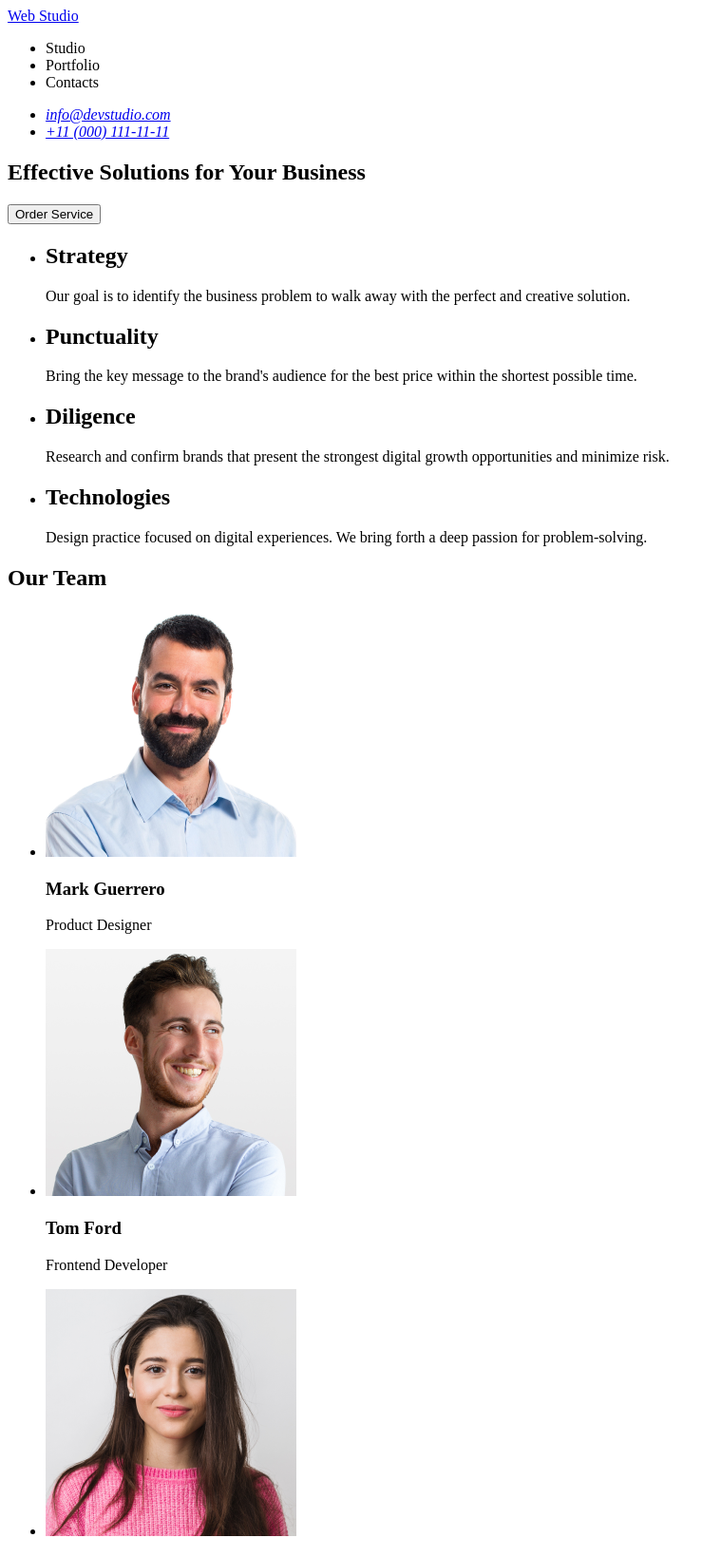
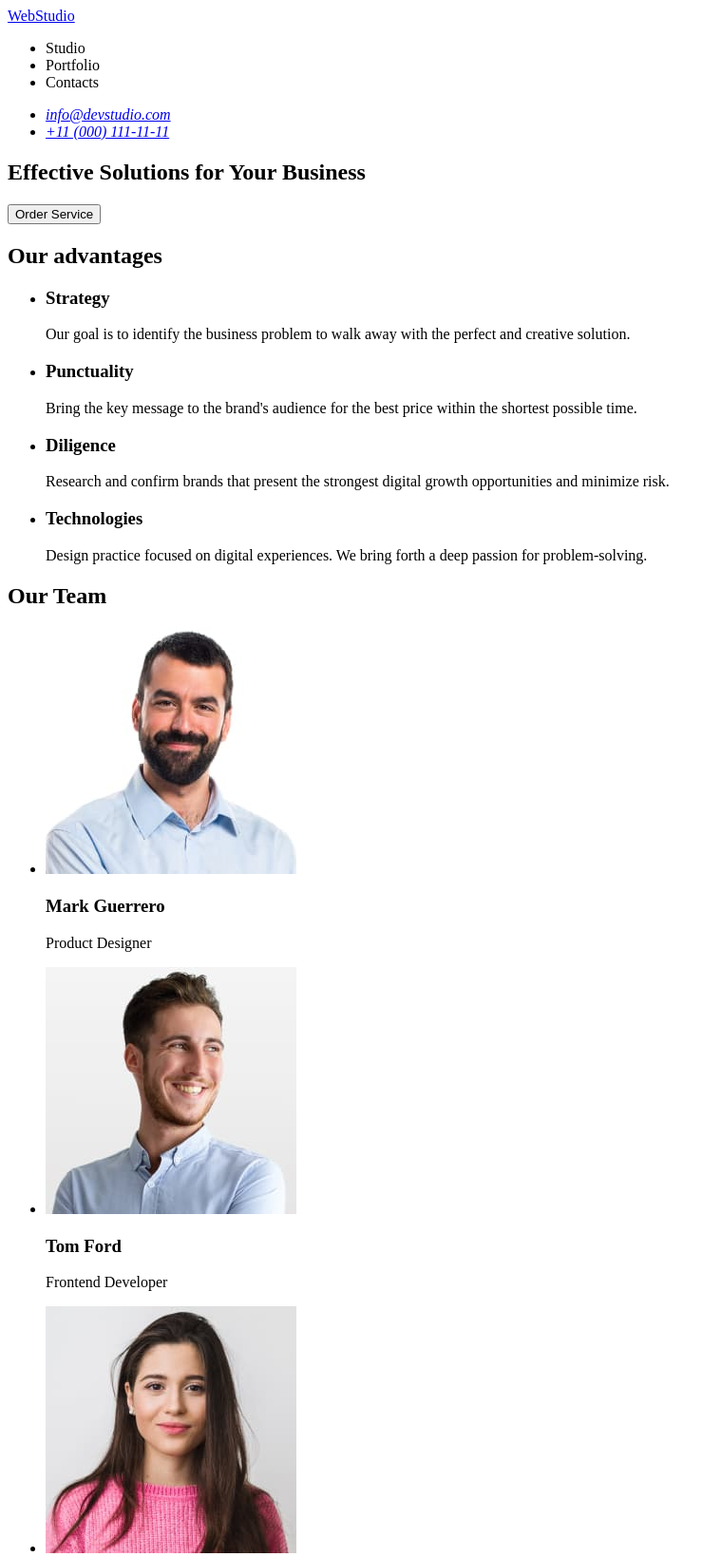
Before and after one commit to Elina-Sharlai/goit-markup-hw-01, a plain HTML site: page index.html in a window 1280 px wide. Shown: the top 1639 px of the page at 95% size, without its empty margins (0-759 px from the left). Drawn offline with Linux system fonts and the light colour scheme.

Commit message:
add murkup body

```diff
--- a/index.html
+++ b/index.html
@@ -8,11 +8,11 @@
   <body>
     <header>
       <nav>
-        <a href="./index.html">Web Studio</a>
+        <a href="./index.html">WebStudio</a>
         <ul>
-          <li><a href=""></a>Studio</li>
-          <li><a href=""></a>Portfolio</li>
-          <li><a href=""></a>Contacts</li>
+          <li><a href="Studio"></a>Studio</li>
+          <li><a href="Portfolio"></a>Portfolio</li>
+          <li><a href="Contacts"></a>Contacts</li>
         </ul>
       </nav>
       <address>
@@ -25,33 +25,34 @@
     <main>
       <section>
         <h1>Effective Solutions for Your Business</h1>
-        <button>Order Service</button>
+        <button type="button">Order Service</button>
       </section>
       <section>
+        <h2>Our advantages</h2>
         <ul>
           <li>
-            <h2>Strategy</h2>
+            <h3>Strategy</h3>
             <p>
               Our goal is to identify the business problem to walk away with the
               perfect and creative solution.
             </p>
           </li>
           <li>
-            <h2>Punctuality</h2>
+            <h3>Punctuality</h3>
             <p>
               Bring the key message to the brand's audience for the best price
               within the shortest possible time.
             </p>
           </li>
           <li>
-            <h2>Diligence</h2>
+            <h3>Diligence</h3>
             <p>
               Research and confirm brands that present the strongest digital
               growth opportunities and minimize risk.
             </p>
           </li>
           <li>
-            <h2>Technologies</h2>
+            <h3>Technologies</h3>
             <p>
               Design practice focused on digital experiences. We bring forth a
               deep passion for problem-solving.
@@ -64,7 +65,7 @@
         <ul>
           <li>
             <img
-              src="./images/Mark.img.png"
+              src="./images/Mark.img.jpg"
               alt="Mark Guerrero"
               width="264"
               height="260"
@@ -74,7 +75,7 @@
           </li>
           <li>
             <img
-              src="./images/Tom.img.png"
+              src="./images/Tom.img.jpg"
               alt="Tom Ford"
               width="264"
               height="260"
@@ -84,7 +85,7 @@
           </li>
           <li>
             <img
-              src="./images/Camila.img.png"
+              src="./images/Camila.img.jpg"
               alt="Camila Garcia"
               width="264"
               height="260"
@@ -94,7 +95,7 @@
           </li>
           <li>
             <img
-              src="./images/Daniel.img.png"
+              src="./images/Daniel.img.jpg"
               alt="Daniel Wilson"
               width="264"
               height="260"
@@ -106,7 +107,7 @@
       </section>
     </main>
     <footer>
-      <a href="./index.html">Web Studio</a>
+      <a href="./index.html">WebStudio</a>
       <p>
         Increase the flow of customers and sales for your business with digital
         marketing & growth solutions.
```
Also changed, not shown: images/Camila.img.jpg (added), images/Camila.img.png (deleted), images/Daniel.img.jpg (added), images/Daniel.img.png (deleted), images/Mark.img.jpg (added), images/Mark.img.png (deleted), images/Tom.img.jpg (added), images/Tom.img.png (deleted).
